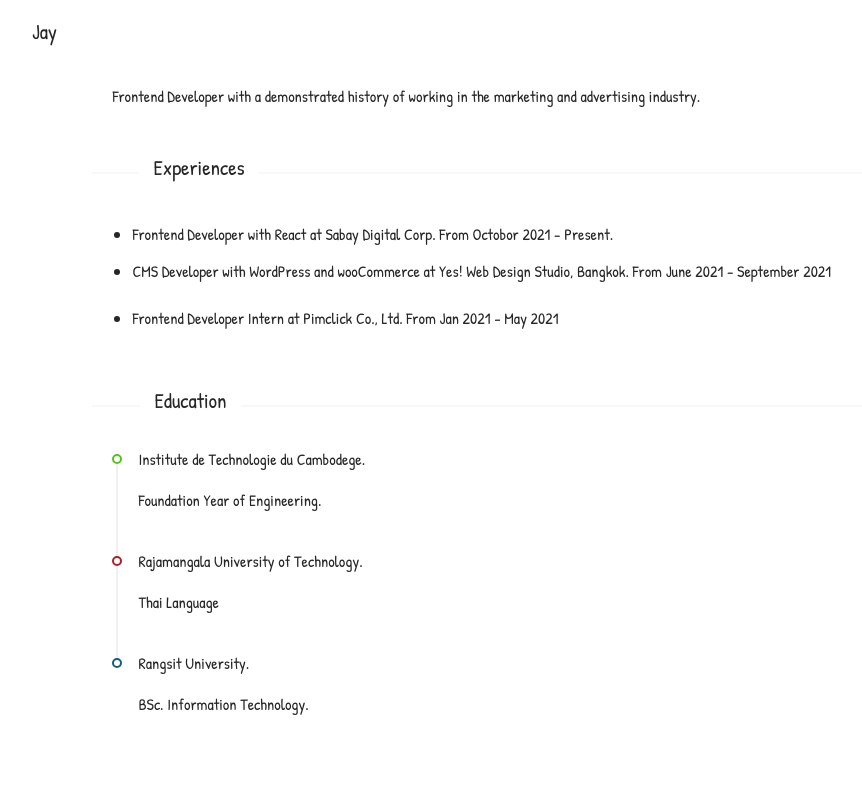
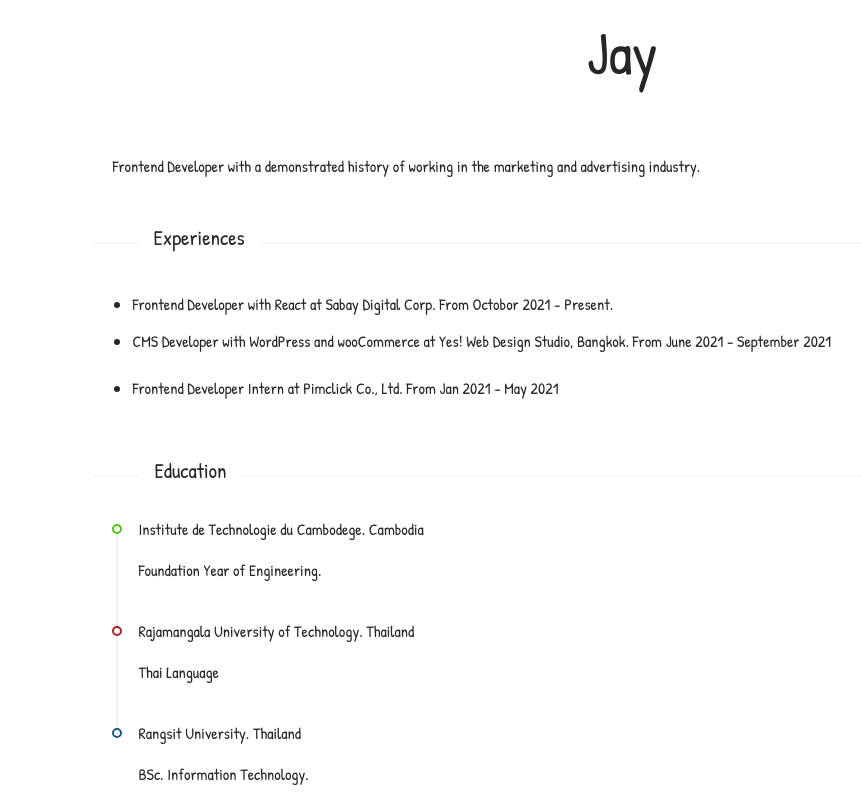
Before and after one commit to msophanith/nextjs_portfolio, a Next.js app: page / in a window 1280 px wide. Shown: the top 794 px of the page, without its empty margins (18-880 px from the left). Built offline with nearby package versions, Linux system fonts and the light colour scheme.

Commit message:
Updated edu

```diff
--- a/constant.js
+++ b/constant.js
@@ -22,11 +22,11 @@ const experience = {
 };
 
 const education = {
-  ITC: 'Institute de Technologie du Cambodege.',
+  ITC: 'Institute de Technologie du Cambodege. Cambodia',
   DEG_ITC: 'Foundation Year of Engineering.',
-  RMU: 'Rajamangala University of Technology.',
+  RMU: 'Rajamangala University of Technology. Thailand',
   DEG_RMU: 'Thai Language',
-  RSU: 'Rangsit University.',
+  RSU: 'Rangsit University. Thailand',
   DEG_RSU: 'BSc. Information Technology.',
 };
 
--- a/pages/index.js
+++ b/pages/index.js
@@ -14,13 +14,13 @@ const Home = () => {
     <Layout>
       <Header
         style={{
+          height: '100%',
           backgroundColor: '#FFF',
-          color: '#000',
           display: 'flex',
-          justifyContent: 'space-between',
+          justifyContent: 'center',
         }}
       >
-        <h1>Jay</h1>
+        <h2>Jay</h2>
       </Header>
       <Content
         style={{
--- a/styles/globals.css
+++ b/styles/globals.css
@@ -6,6 +6,10 @@ body {
   font-family: 'Patrick Hand', cursive !important;
 }
 
+h2 {
+  font-size: 60px;
+  padding: 20px 0;
+}
 a {
   color: #000 !important;
   text-decoration: none;
```
